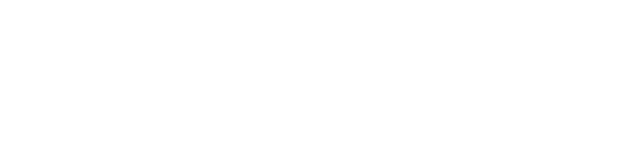
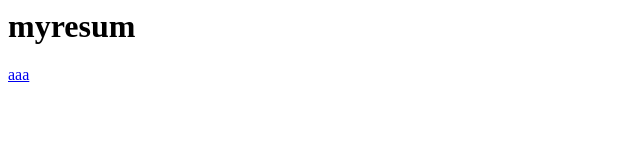
Before and after one commit to tangtang1904/resum, a plain HTML site: page index.html in a window 1280 px wide. Shown: the whole page, without its empty margins (0-640 px from the left). Drawn offline with Linux system fonts and the light colour scheme.

Commit message:
修改了index.html,创建了

```diff
--- a/index.html
+++ b/index.html
@@ -2,9 +2,11 @@
  <head>
   <title></title>
  </head>
+  <body>
+  <h1> myresum</h1>
+  <div>
+    <a href="#">aaa</a>
+  </div>
 
-
-
-  <body>
   </body>
 </html>
```
Also changed, not shown: css/index.css (added).
